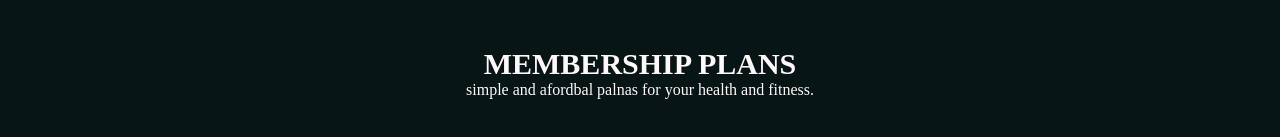
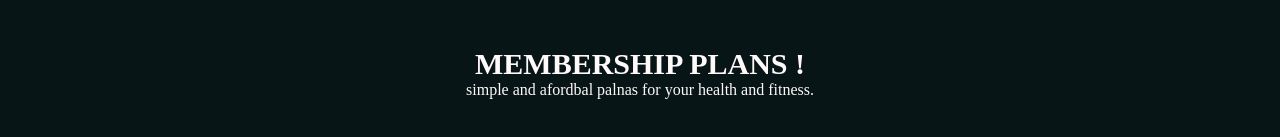
Before and after one commit to shakshid67/gym-website, a plain HTML site: page index.html in a window 1280 px wide. Shown: the part 2139-2276 px from the top of the page. Drawn offline with Linux system fonts and the light colour scheme; a web font is replaced by a local one.

Commit message:
change membership text

```diff
--- a/index.html
+++ b/index.html
@@ -79,7 +79,7 @@
 </div>
 
  <div class="section-6" id="services">
-<h5>MEMBERSHIP PLANS</h5>
+<h5>MEMBERSHIP PLANS !</h5>
 <p>simple and afordbal palnas for your health and fitness.</p>
 </div>
 <div class="section-7">
```
